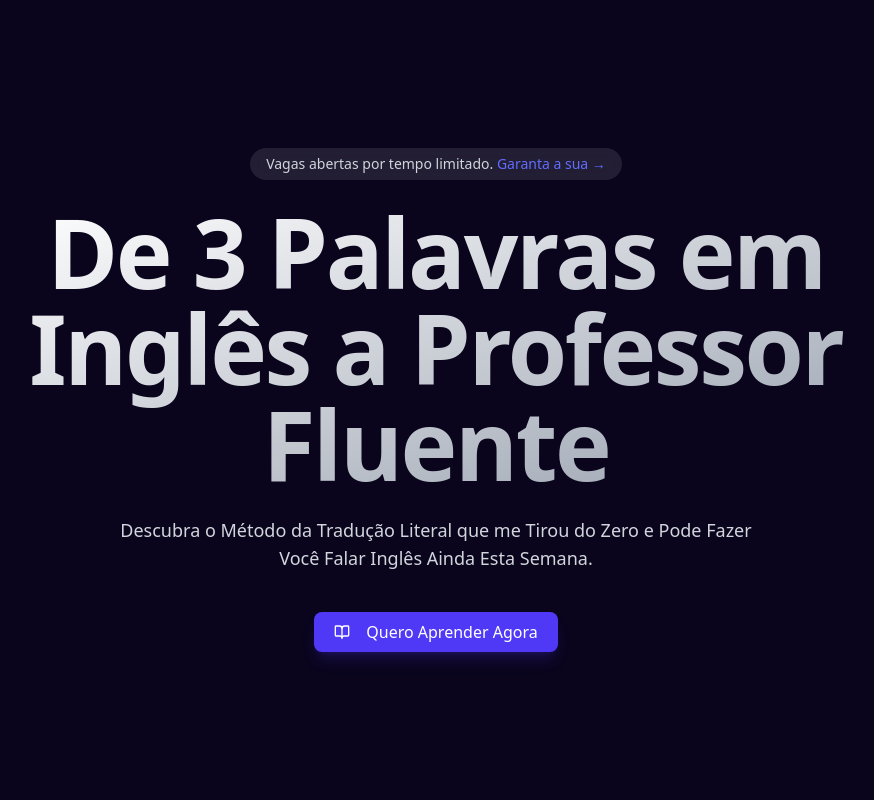
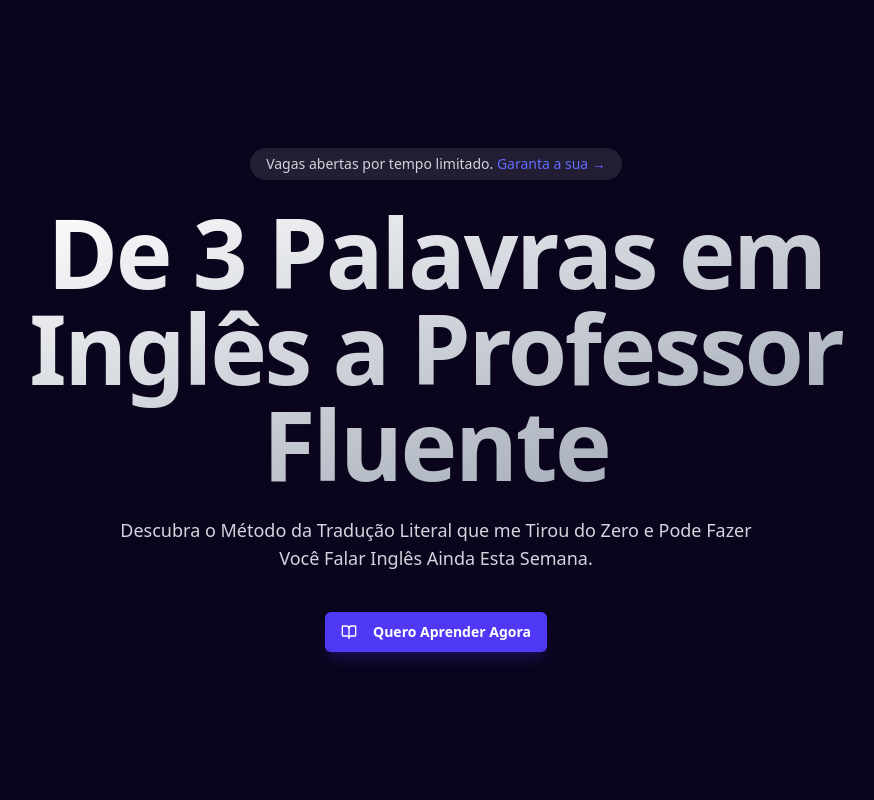
Before and after one commit to heltonbts/landingpage-eduardo, a React (Vite) app: page / in a window 1280 px wide. Shown: the top 800 px of the page, without its empty margins (204-1078 px from the left). Built offline with nearby package versions, Linux system fonts and the light colour scheme.

Commit message:
chore: config index.css

```diff
--- a/src/index.css
+++ b/src/index.css
@@ -42,34 +42,16 @@
   line-height: 1.1;
 }
 
-button {
-  border-radius: 8px;
-  border: 1px solid transparent;
-  padding: 0.6em 1.2em;
-  font-size: 1em;
-  font-weight: 500;
-  font-family: inherit;
-  background-color: #1a1a1a;
-  cursor: pointer;
-  transition: border-color 0.25s;
-}
 button:hover {
   border-color: #646cff;
-}
-button:focus,
-button:focus-visible {
-  outline: 4px auto -webkit-focus-ring-color;
 }
 
 @media (prefers-color-scheme: light) {
   :root {
     color: #213547;
-    background-color: #ffffff;
+    background-color: #020202;
   }
   a:hover {
     color: #747bff;
   }
-  button {
-    background-color: #f9f9f9;
-  }
 }
```
Also changed, not shown: src/assets/ebook.png, 1 other file (tests, documents, lock files or other folders).
